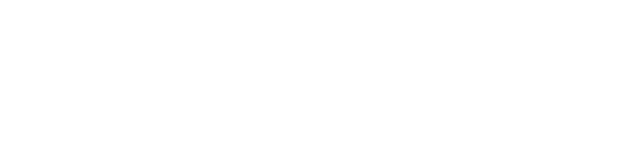
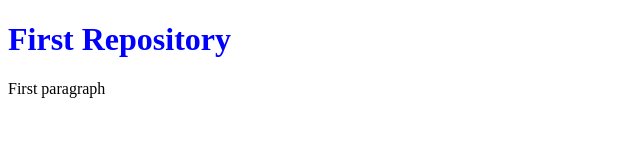
Before and after one commit to FabioCorreia99/First-repo, a plain HTML site: page index.html in a window 1280 px wide. Shown: the whole page, without its empty margins (0-640 px from the left). Drawn offline with Linux system fonts and the light colour scheme.

Commit message:
Second Commit

```diff
--- a/index.html
+++ b/index.html
@@ -4,8 +4,12 @@
     <meta charset="UTF-8">
     <meta name="viewport" content="width=device-width, initial-scale=1.0">
     <title>Document</title>
+
+    <link rel="stylesheet" href="style.css">
 </head>
 <body>
+    <h1>First Repository</h1>
 
+ <p>First paragraph</p>
 </body>
 </html>
--- /dev/null
+++ b/style.css
@@ -0,0 +1,4 @@
+h1 {
+    color: blue;
+
+}
```
